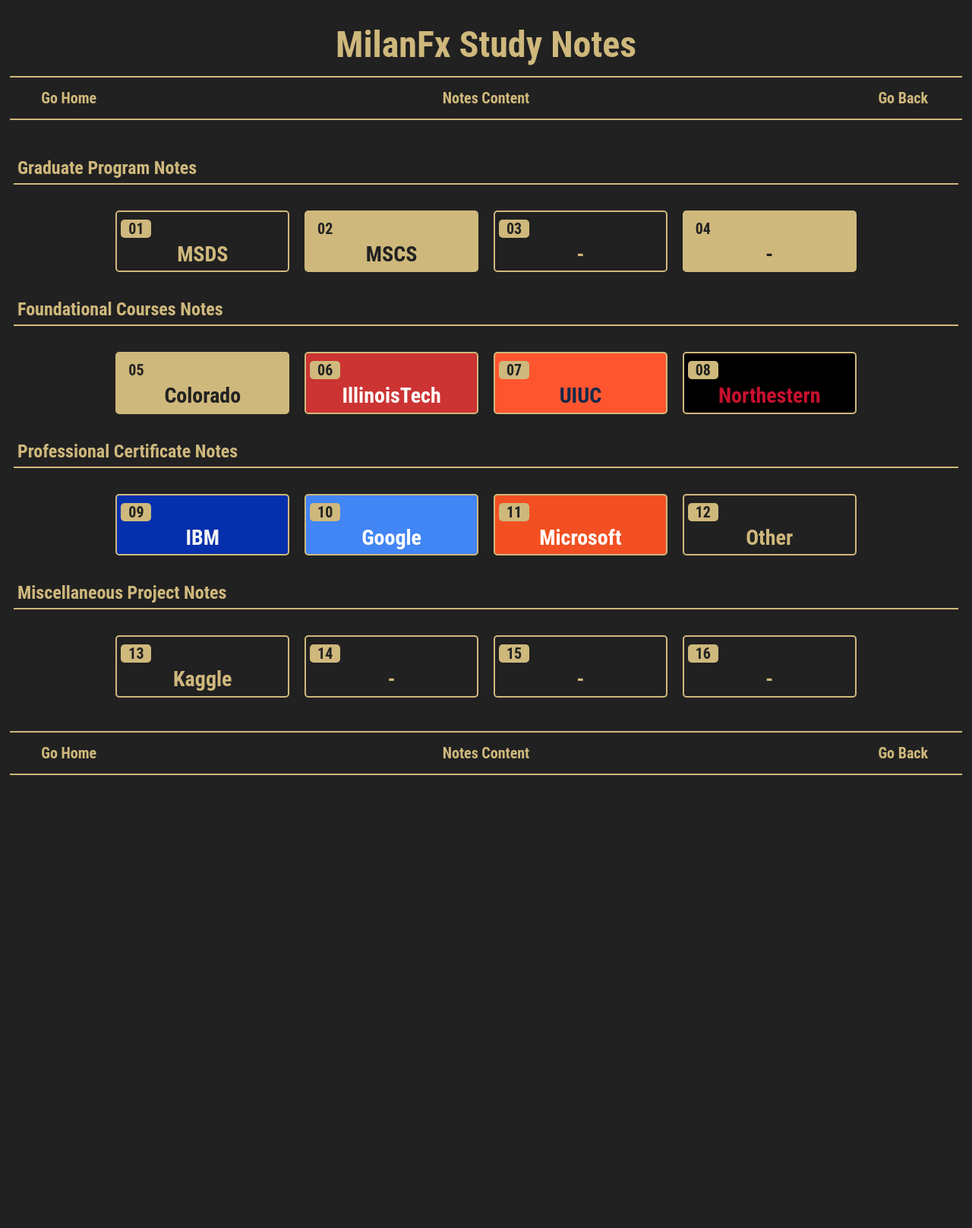
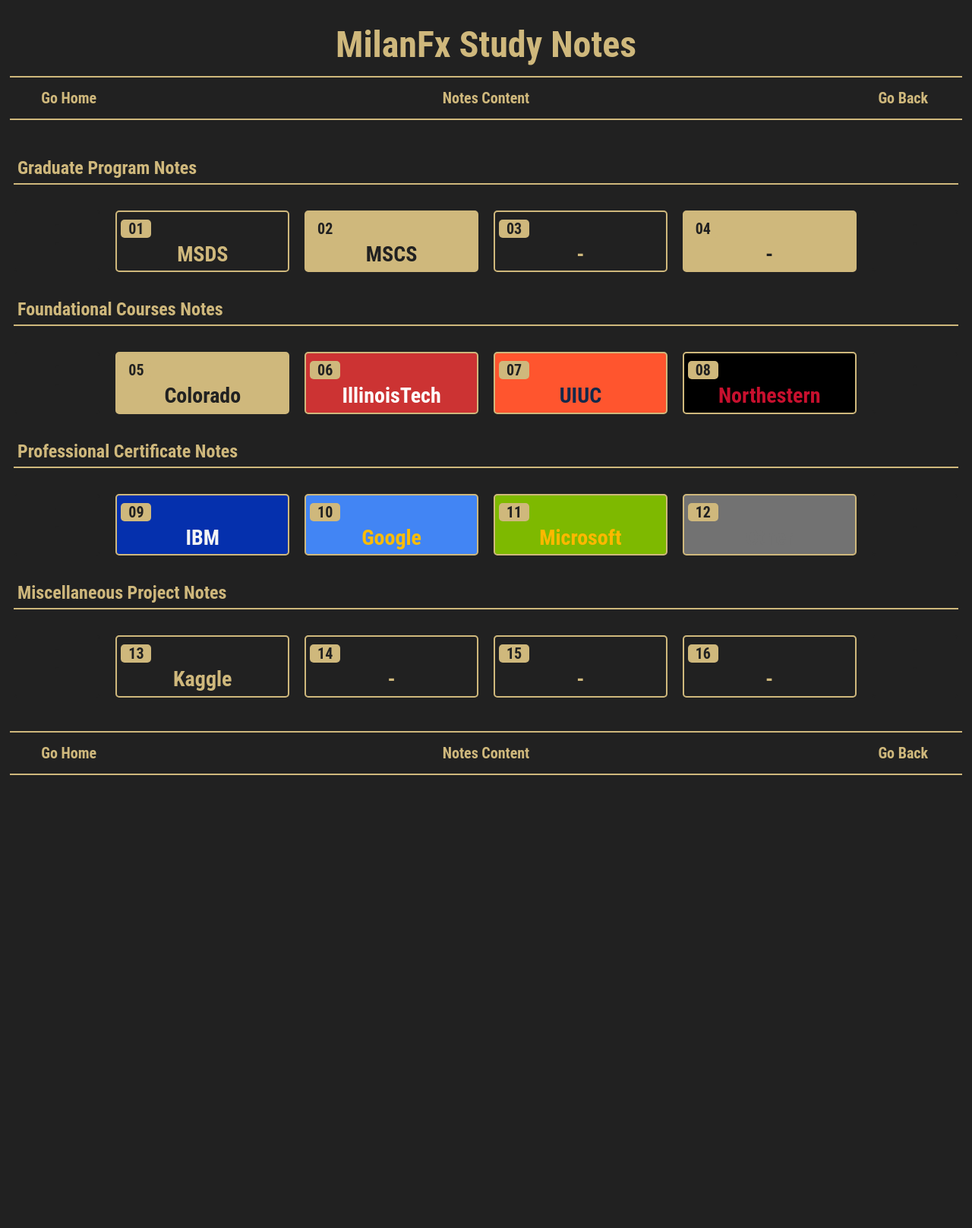
Before and after one commit to milanfx/milanfx.github.io, a Jekyll site: the page built from index.md, in a window 1280 px wide. Shown: the whole page at 76% size. Built offline with Jekyll 4.4.1, drawn with Linux system fonts in a browser that asks for light colours.

Commit message:
Update index.md

```diff
--- a/index.md
+++ b/index.md
@@ -38,9 +38,9 @@
     <div class="block" style="grid-template-columns: 1fr 2fr 2fr 2fr 2fr 1fr;">
       <a href="/#/" class="btn empty">-<br>-</a>
       <a href="/#/" class="btn boxout" style="background-color:#0530AD; color:#F4F4F4;"><span class="btn boxin">09</span>IBM<br></a>
-      <a href="/#/" class="btn boxout" style="background-color:#4285F4; color:#FFFFFF;"><span class="btn boxin">10</span>Google<br></a>
-      <a href="/#/" class="btn boxout" style="background-color:#F25022; color:#FFFFFF;"><span class="btn boxin">11</span>Microsoft<br></a>
-      <a href="/#/" class="btn boxout"><span class="btn boxin">12</span>Other<br></a>
+      <a href="/#/" class="btn boxout" style="background-color:#4285F4; color:#FBBC05;"><span class="btn boxin">10</span>Google<br></a>
+      <a href="/#/" class="btn boxout" style="background-color:#7EB900; color:#FEB800;"><span class="btn boxin">11</span>Microsoft<br></a>
+      <a href="/#/" class="btn boxout" style="background-color:#727272; color:#727272;"><span class="btn boxin">12</span>Other<br></a>
       <a href="/#/" class="btn empty">-<br>-</a>
     </div>
   </div>
```
